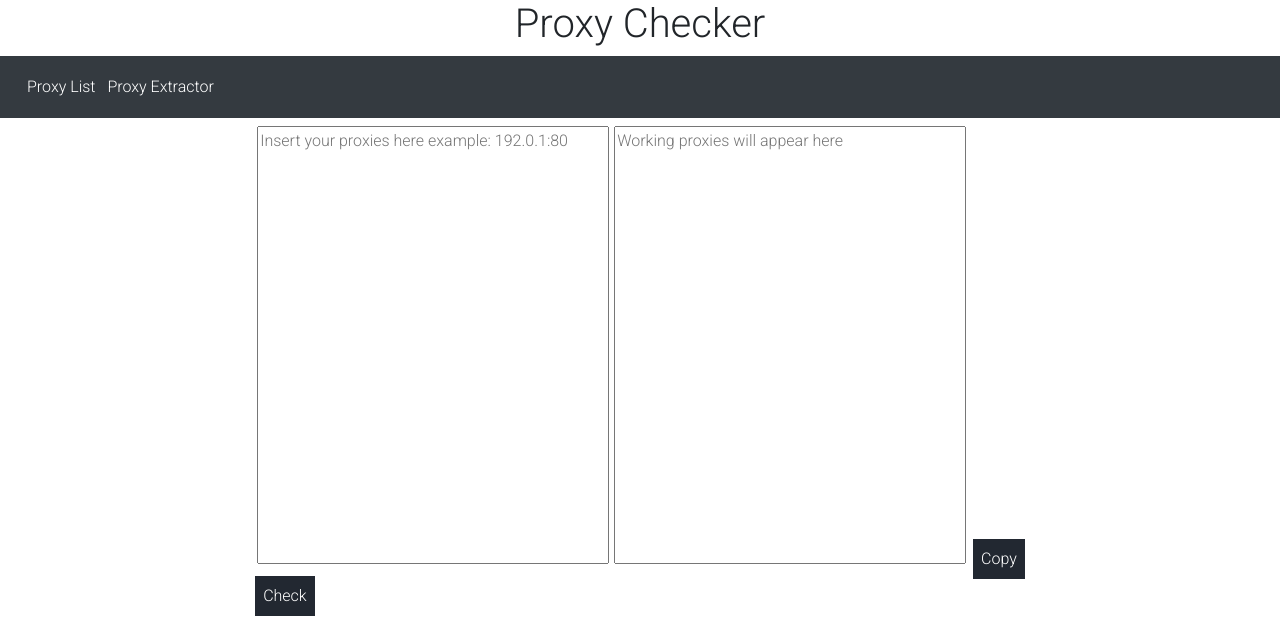
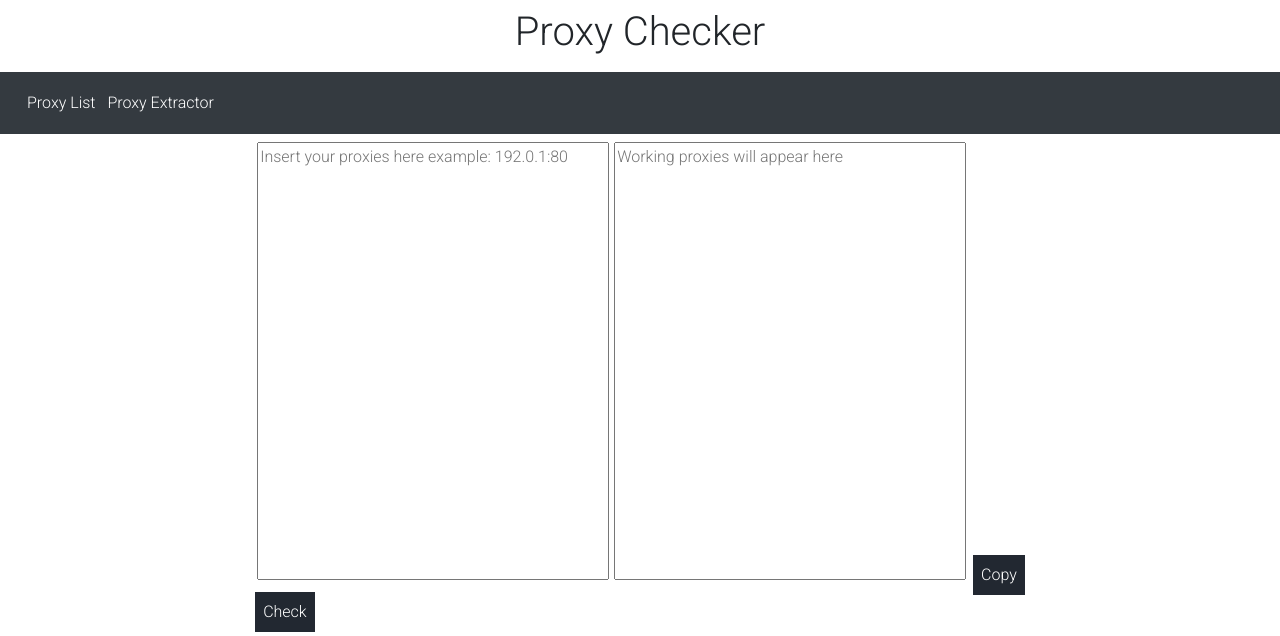
Before and after one commit to ctj01/checker, a Flask app: page / in a window 1280 px wide. Shown: the top 636 px of the page. Run offline with Flask 2, Linux system fonts and the light colour scheme; some libraries are stand-ins or nearby versions.

Commit message:
Purge cache

```diff
--- a/static/css/style.css
+++ b/static/css/style.css
@@ -18,7 +18,7 @@
 
             display: flex;
             justify-content: center;
-            margin: 0.em 5em;
+            margin: 0.5em 5em;
             max-width: 100%;
             font-weight: bold;
         }
```
